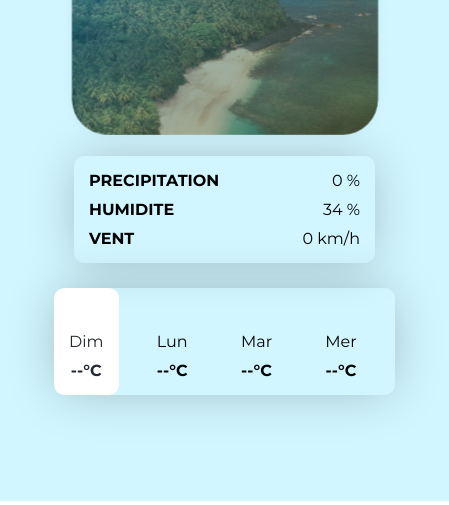
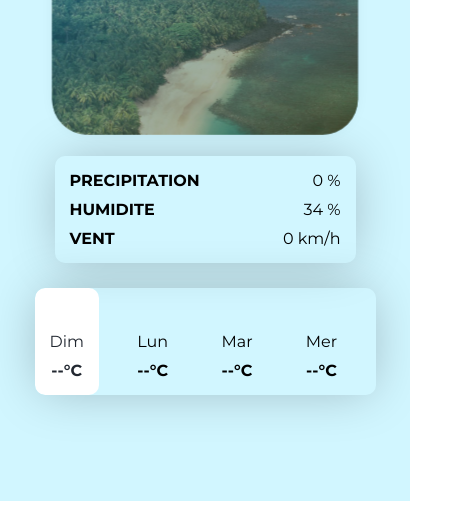
Before and after one commit to Dumb2Wize/TP_info, a plain HTML site: page index.html in a window 390 px wide. Shown: the part 339-844 px from the top of the page, 449 px wide, since content can reach past the window. Drawn offline with Linux system fonts and the light colour scheme; no server answers.

Commit message:
body 100%

```diff
--- a/style.css
+++ b/style.css
@@ -16,9 +16,7 @@
 
 body {
 	display: block;
-	width: 110%;
-	height: 110%;
-	overflow: hidden;
+	/* overflow: hidden; */
 }
 
 .main {
@@ -249,7 +247,8 @@ body {
 		background: none;
 		justify-content: space-between;
 		margin: 0 5px;
-		overflow-x: scroll;
+		overflow-x: auto;
+		overflow-y: hidden;
 	}
 
 	.info-side {
```
